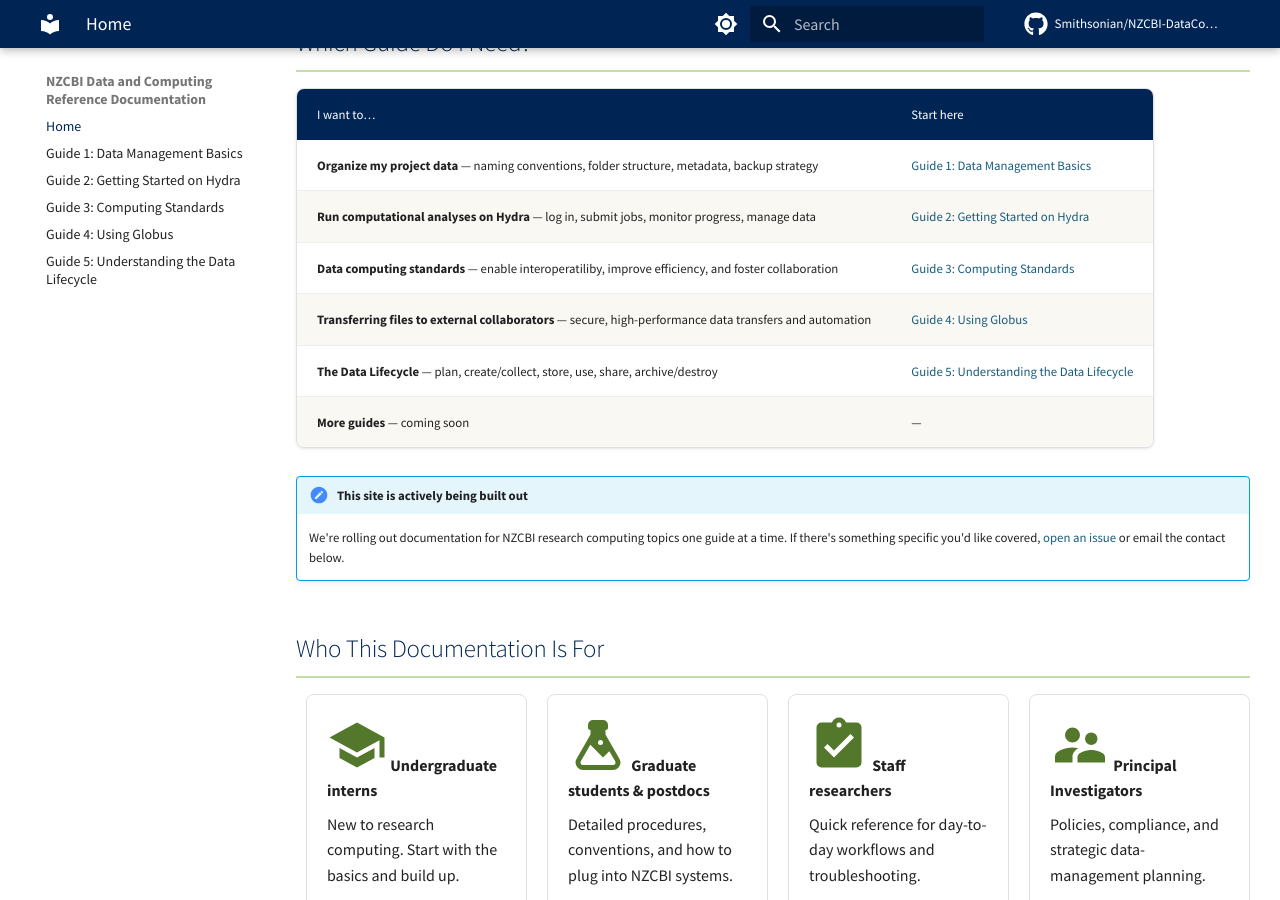
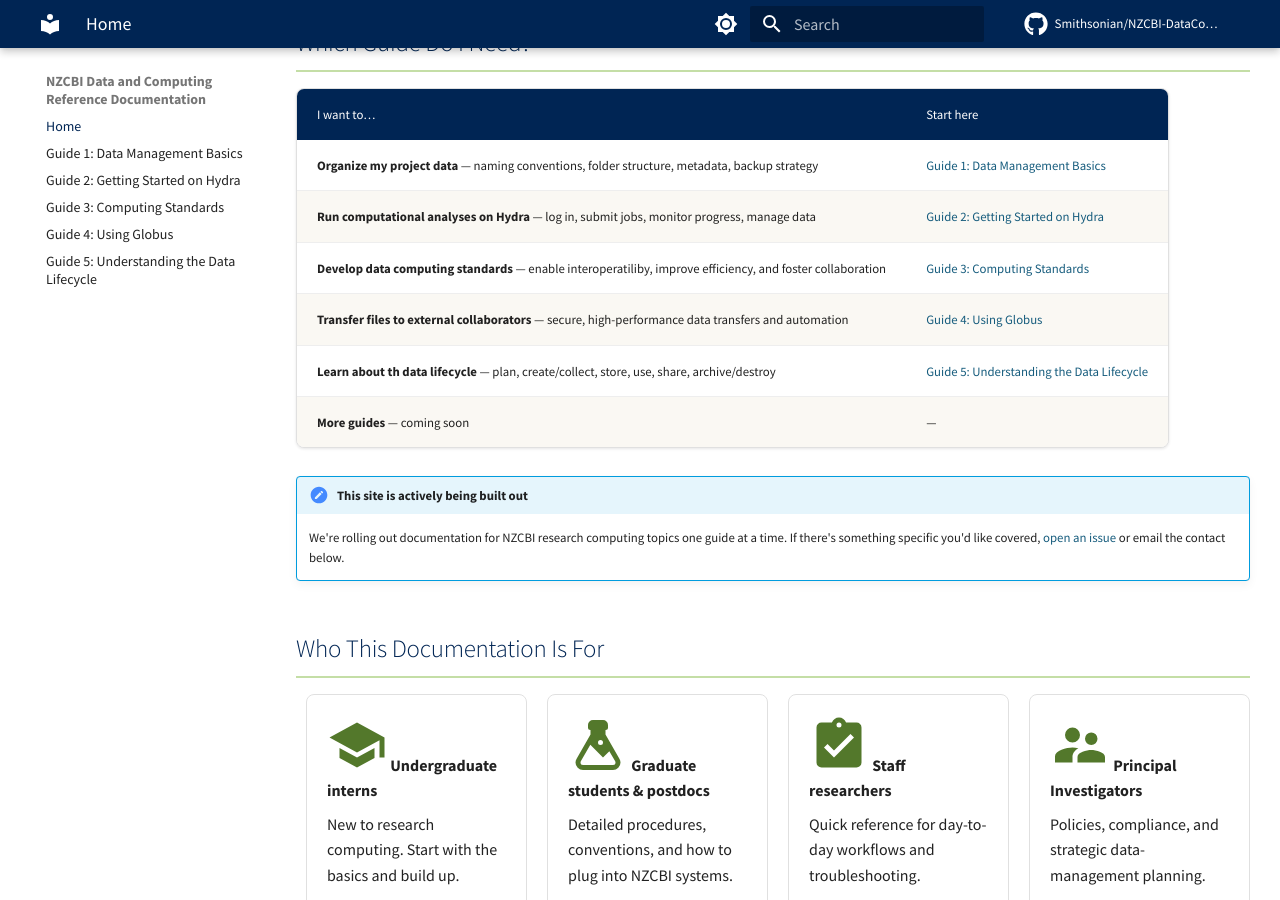
Before and after one commit to Smithsonian/NZCBI-DataComputingDocs, an MkDocs documentation site: the page built from docs/index.md, in a window 1280 px wide and 900 px high, scrolled down 576 px. Built offline with MkDocs 1.6.1 and Material for MkDocs 9.7.7, drawn with Linux system fonts in a browser that asks for light colours; comment, search, counter and statistics services are not loaded.

Commit message:
Minor edits to index

```diff
--- a/docs/index.md
+++ b/docs/index.md
@@ -22,9 +22,9 @@
 |---|---|
 | **Organize my project data** &mdash; naming conventions, folder structure, metadata, backup strategy | [Guide 1: Data Management Basics](data-management.md) |
 | **Run computational analyses on Hydra** &mdash; log in, submit jobs, monitor progress, manage data | [Guide 2: Getting Started on Hydra](hydra.md) |
-| **Data computing standards** &mdash; enable interoperatiliby, improve efficiency, and foster collaboration | [Guide 3: Computing Standards](computing-standards.md) |
-| **Transferring files to external collaborators** &mdash; secure, high-performance data transfers and automation | [Guide 4: Using Globus](globus-file-transfer.md) |
-| **The Data Lifecycle** &mdash; plan, create/collect, store, use, share, archive/destroy | [Guide 5: Understanding the Data Lifecycle](data-lifecycle.md) |
+| **Develop data computing standards** &mdash; enable interoperatiliby, improve efficiency, and foster collaboration | [Guide 3: Computing Standards](computing-standards.md) |
+| **Transfer files to external collaborators** &mdash; secure, high-performance data transfers and automation | [Guide 4: Using Globus](globus-file-transfer.md) |
+| **Learn about th data lifecycle** &mdash; plan, create/collect, store, use, share, archive/destroy | [Guide 5: Understanding the Data Lifecycle](data-lifecycle.md) |
 | **More guides** &mdash; coming soon | &mdash; |
 
 !!! note "This site is actively being built out"
```
